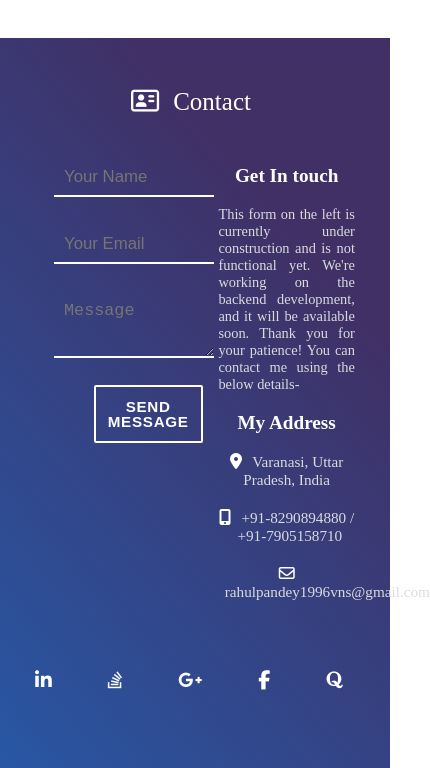
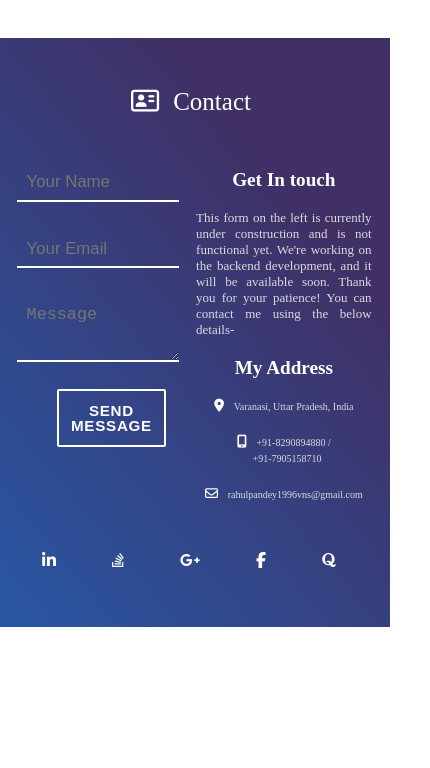
Before and after one commit to TERMINATOR-96/building-my-resume, a plain HTML site: page index.html in a window 390 px wide. Shown: the part 4181-4949 px from the top of the page, 430 px wide, since content can reach past the window. After the commit the page ends 4808 px from the top, so only its background shows below. Drawn offline with Linux system fonts and the light colour scheme.

Commit message:
Fixed responsiveness issue in contact section

```diff
--- a/style.css
+++ b/style.css
@@ -1219,4 +1219,44 @@ button:focus {
     .skill-name {
         font-size: small;
     }
+
+    #contact-container {
+        margin-top: 0.5vh;
+        display: flex;
+    }
+
+    #contact-form-container {
+        width: 45%;
+        margin-left: 4%;
+    }
+
+    #contact-form {
+        width: 90%;
+        margin-left: -8%;
+    }
+
+    #my-details-container{
+        width: 45%;
+        text-align: center;
+        margin-left: 5px;
+        font-size: small;
+        margin-right: -25%;
+    }
+
+    #my-details-container p {
+        size: small;
+        color: #d9dcdd;
+        font-size: small;
+        text-align: justify;
+    }
+
+    .my-details-info-container span{
+        font-size: 10px;
+    }
+
+    #contact .social-icons li a i {
+        font-size: 1rem;
+        margin: 20px 10px 10px;
+        padding: 10px 14px 1px 10px;
+    }
 }
```
